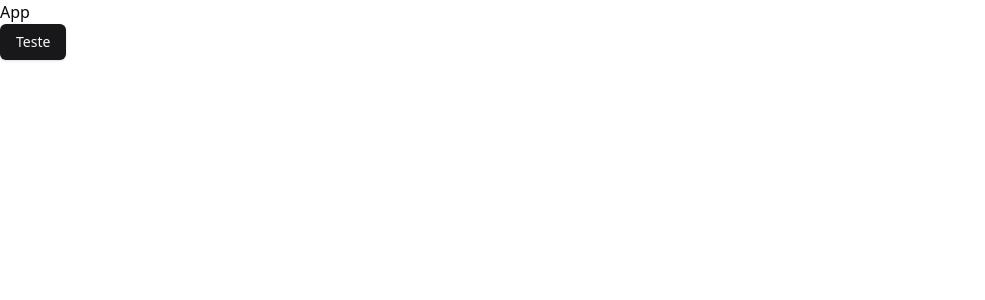
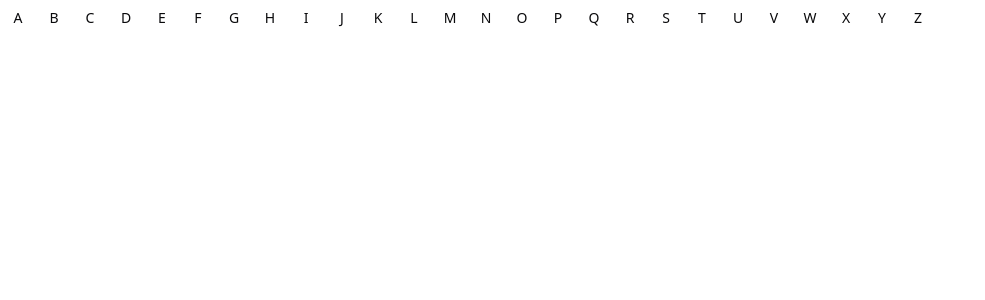
Before and after one commit to wandersonalwes/abc, a React (Vite) app: page / in a window 1280 px wide. Shown: the top 300 px of the page, without its empty margins (0-985 px from the left). Built offline with nearby package versions, Linux system fonts and the light colour scheme.

Commit message:
feat: add speech synthesis

```diff
--- a/src/App.tsx
+++ b/src/App.tsx
@@ -1,11 +1,17 @@
 import { Button } from './components/ui/button'
+import { alphabet } from './data/alphabet'
+import { useSpeechSynthesis } from './hooks/use-speech-synthesis'
 
 export const App = () => {
+  const { speak } = useSpeechSynthesis()
+
   return (
     <div>
-      <p>App</p>
-
-      <Button>Teste</Button>
+      {alphabet.map((letter) => (
+        <Button key={letter} size="icon" variant="ghost" onClick={() => speak(letter)}>
+          {letter}
+        </Button>
+      ))}
     </div>
   )
 }
--- /dev/null
+++ b/src/data/alphabet.ts
@@ -0,0 +1,28 @@
+export const alphabet = [
+  'A',
+  'B',
+  'C',
+  'D',
+  'E',
+  'F',
+  'G',
+  'H',
+  'I',
+  'J',
+  'K',
+  'L',
+  'M',
+  'N',
+  'O',
+  'P',
+  'Q',
+  'R',
+  'S',
+  'T',
+  'U',
+  'V',
+  'W',
+  'X',
+  'Y',
+  'Z',
+]
--- /dev/null
+++ b/src/hooks/use-speech-synthesis.ts
@@ -0,0 +1,25 @@
+export const useSpeechSynthesis = (lang: string = 'pt-BR') => {
+  const speak = (text: string) => {
+    if ('speechSynthesis' in window) {
+      const synth = window.speechSynthesis
+      const utterThis = new SpeechSynthesisUtterance(text)
+
+      utterThis.lang = lang
+      utterThis.onstart = () => {
+        console.log(`[STATING TO SPEAK]: ${text}`)
+      }
+      utterThis.onend = () => {
+        console.log(`[FINISH SPEAKING]: ${text}`)
+      }
+      utterThis.onerror = (event) => {
+        console.error('SpeechSynthesisUtterance.onerror', event)
+      }
+
+      synth.speak(utterThis)
+    } else {
+      alert('A síntese de fala não é suportada neste navegador.')
+    }
+  }
+
+  return { speak }
+}
```
